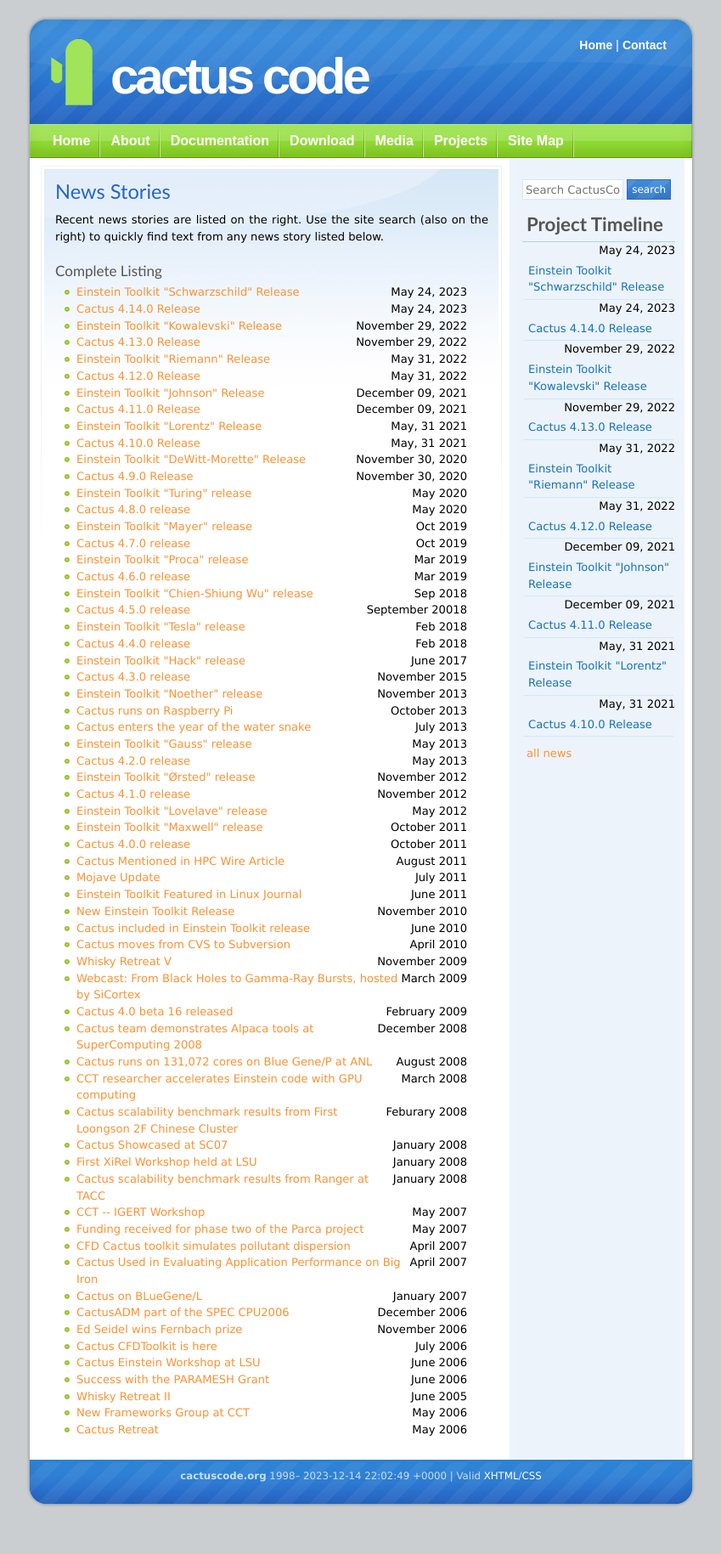
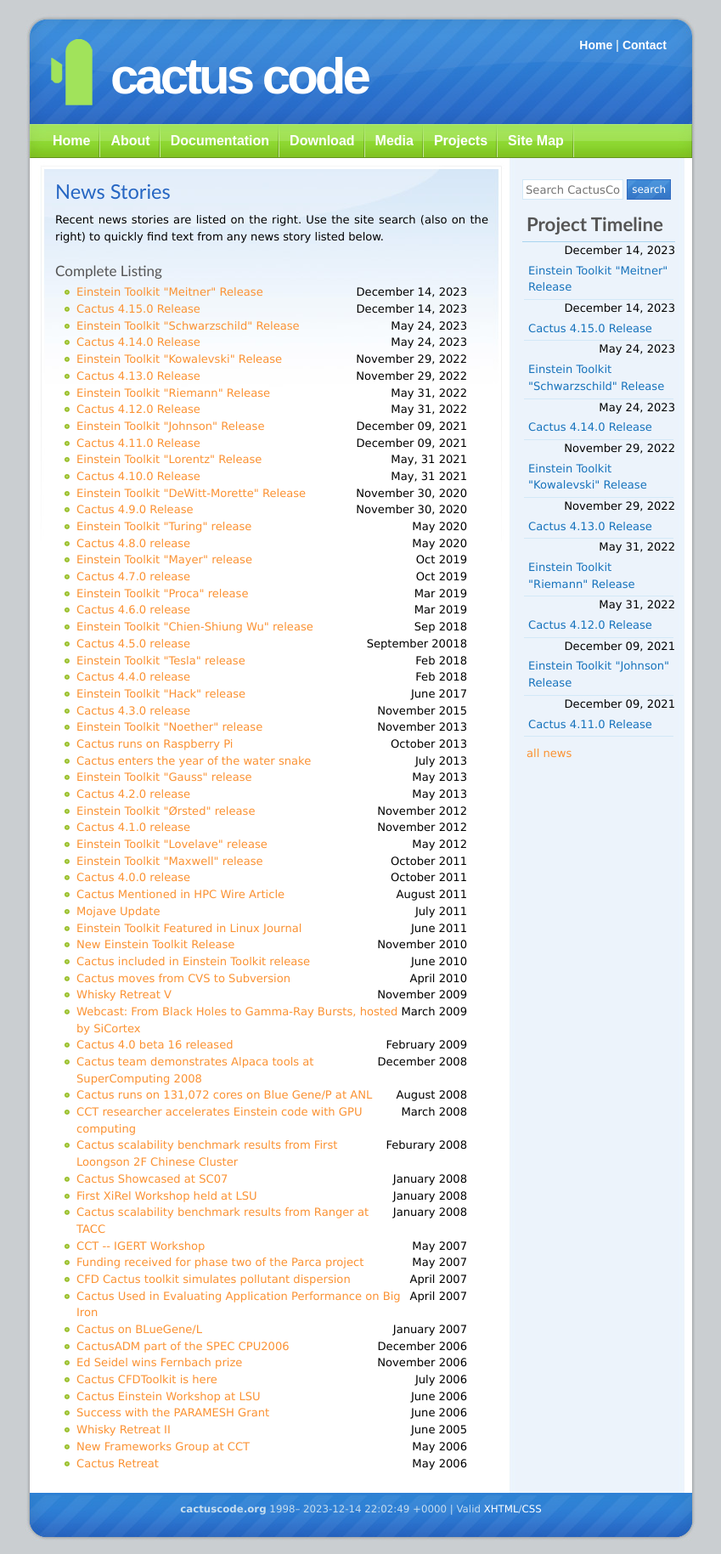
Before and after one commit to EinsteinToolkit/www.cactuscode.org, a Jekyll site: the page built from media/news/index.md, in a window 1280 px wide. Shown: the whole page at 85% size, without its empty margins (215-1064 px from the left). Built offline with Jekyll 4.4.1, drawn with Linux system fonts in a browser that asks for light colours; before the commit the page ends 1790 px from its top, so only the background shows below that.

Commit message:
November Release update

```diff
--- a/_data/news.yml
+++ b/_data/news.yml
@@ -1,3 +1,9 @@
+- date: "December 14, 2023"
+  link: "ET_2023_11/index.html"
+  title: 'Einstein Toolkit "Meitner" Release'
+- date: "December 14, 2023"
+  link: "cactus_4.15.0/index.html"
+  title: 'Cactus 4.15.0 Release'
 - date: "May 24, 2023"
   link: "ET_2023_05/index.html"
   title: 'Einstein Toolkit "Schwarzschild" Release'
--- /dev/null
+++ b/media/news/cactus_4.15.0/index.md
@@ -0,0 +1,13 @@
+---
+layout: default
+title: Cactus 4.15.0 release
+---
+We are pleased to announce release 4.15.0 of the Cactus computational toolkit
+in conjunction with the [Meitner](https://en.wikipedia.org/wiki/Lise_Meitner)
+release of the
+[Einstein Toolkit](https://einsteintoolkit.org).
+
+Read more about the new release in the longer
+[Einstein Toolkit release notes](https://einsteintoolkit.org/about/releases/ET_2023_05_announcement.html).
+
+### December 14, 2023 Samuel Cupp
```
Also changed, not shown: media/news/ET_2023_11/index.md (added, +14 -0 lines).
